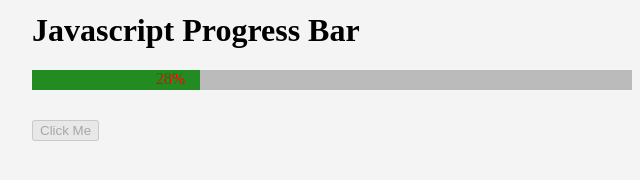
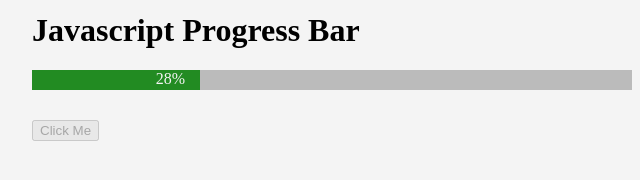
Before and after one commit to thuthuhaytharzaw/Javascript-Practise-Projects, a plain HTML site: page javascript l1/l3progress/index.html in a window 1280 px wide. Both pictures are taken after a click on the button "Click Me". Shown: the part 342-522 px from the top of the page, 308-948 px from the left. Drawn offline with Linux system fonts and the light colour scheme.

Commit message:
DLT Javscript l1

```diff
--- a/javascript l1/l3progress/app.js
+++ b/javascript l1/l3progress/app.js
@@ -4,20 +4,21 @@ var getprogressbar = document.querySelector('.progress-bar');
 getdownloadbtn.addEventListener("click",function(){
 
     getdownloadbtn.setAttribute('disabled',true);
+    console.log(getdownloadbtn);
+    var setwidth = 0;
 
-    var setwidth = 0;
-    var setinv = setInterval(progressinc, 100);
+    var setinv = setInterval(progressinc,100);
 
     function progressinc(){
         if(setwidth >= 100){
-            clearInterval(setinv);
+            clearInterval(setinv)
             setwidth = 0;
         }else{
             setwidth++;
 
             getprogressbar.style.width = `${setwidth}%`;
-            getprogressbar.setAttribute('data-inc', `${setwidth}%`);
+            getprogressbar.setAttribute('data-inc',`${setwidth}%`)
         }
-    };
+    }
 
 });
--- a/javascript l1/l3progress/style.css
+++ b/javascript l1/l3progress/style.css
@@ -28,7 +28,7 @@ body{
 .progress-bar::after{
     content: attr(data-inc);
 
-    color: red;
+    color: #f4f4f4;
     position: absolute;
     right: 15px;
     top: 0;
```
